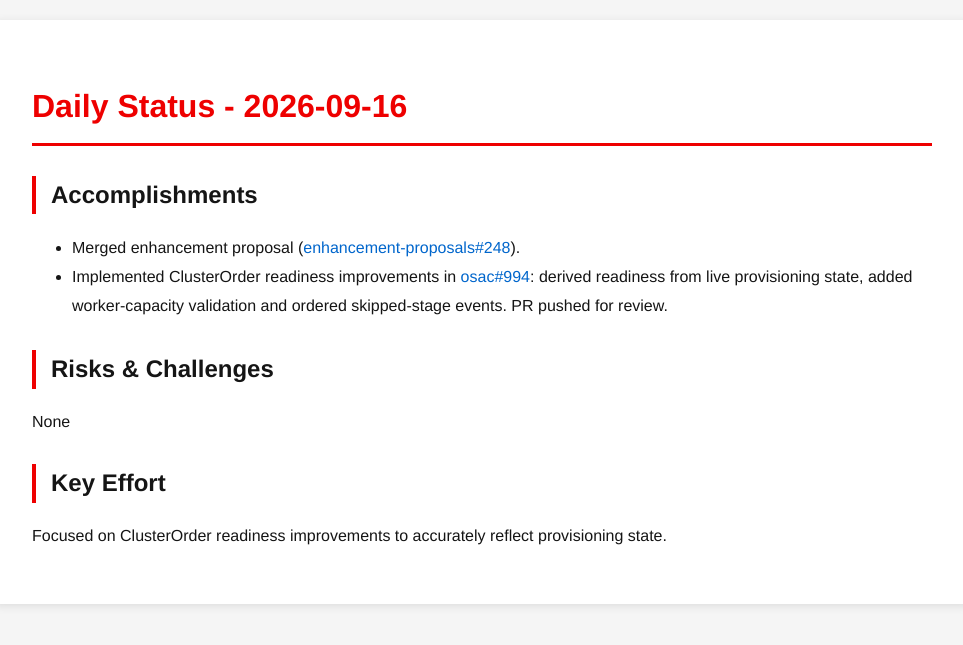
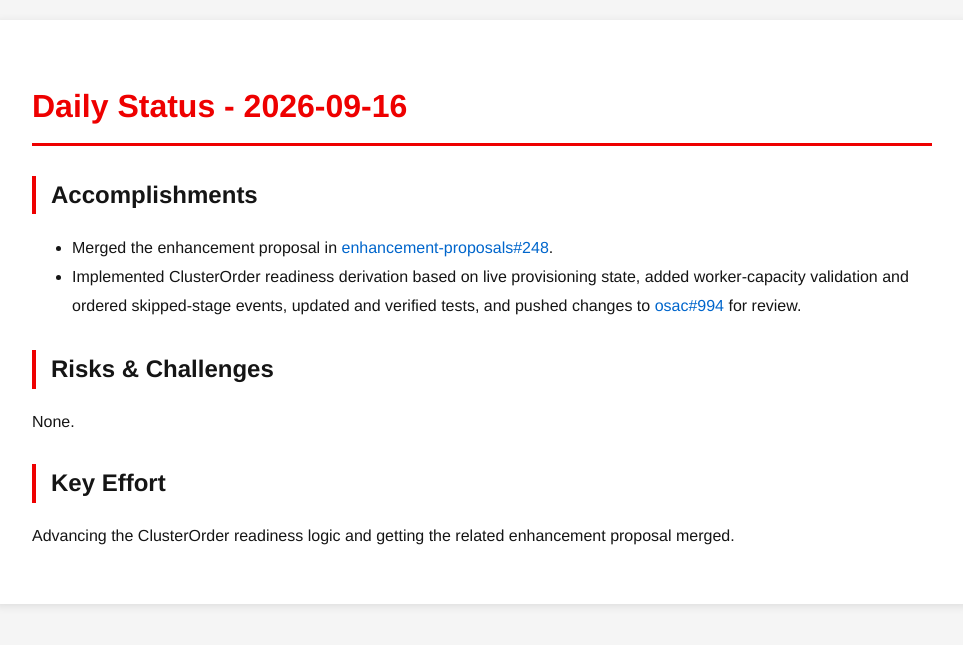
Before and after one commit to tzvatot/daily-status, a Jekyll site: the page built from 2026-09-16.md, in a window 1280 px wide. Shown: the top 645 px of the page, without its empty margins (158-1121 px from the left). Built offline with Jekyll 4.4.1, drawn with Linux system fonts in a browser that asks for light colours.

Commit message:
Daily status update - 2026-09-16

```diff
--- a/2026-09-16.md
+++ b/2026-09-16.md
@@ -7,11 +7,11 @@
 # Daily Status - 2026-09-16
 
 ## Accomplishments
-- Merged enhancement proposal ([enhancement-proposals#248](https://github.com/osac-project/enhancement-proposals/pull/248)).
-- Implemented ClusterOrder readiness improvements in [osac#994](https://github.com/osac-project/osac/pull/994): derived readiness from live provisioning state, added worker-capacity validation and ordered skipped-stage events. PR pushed for review.
+- Merged the enhancement proposal in [enhancement-proposals#248](https://github.com/osac-project/enhancement-proposals/pull/248).
+- Implemented ClusterOrder readiness derivation based on live provisioning state, added worker-capacity validation and ordered skipped-stage events, updated and verified tests, and pushed changes to [osac#994](https://github.com/osac-project/osac/pull/994) for review.
 
 ## Risks & Challenges
-None
+None.
 
 ## Key Effort
-Focused on ClusterOrder readiness improvements to accurately reflect provisioning state.
+Advancing the ClusterOrder readiness logic and getting the related enhancement proposal merged.
```
